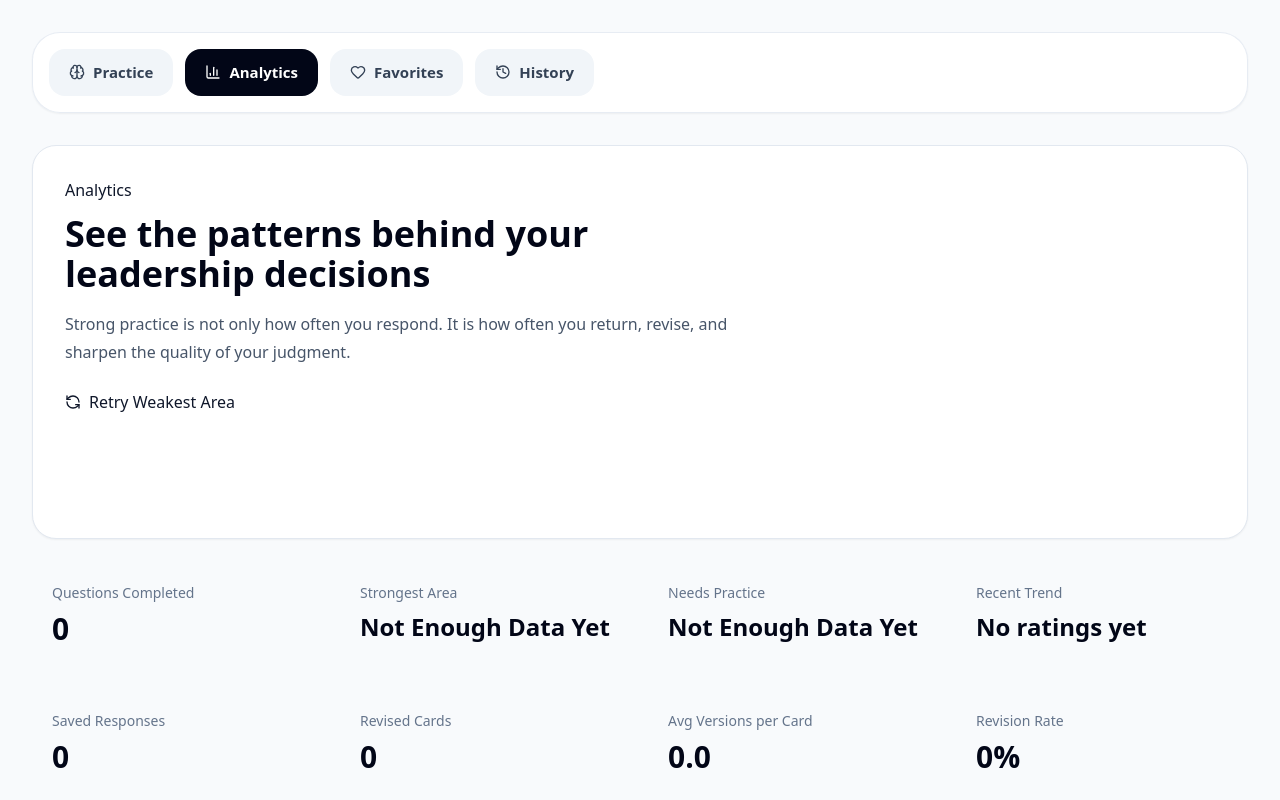
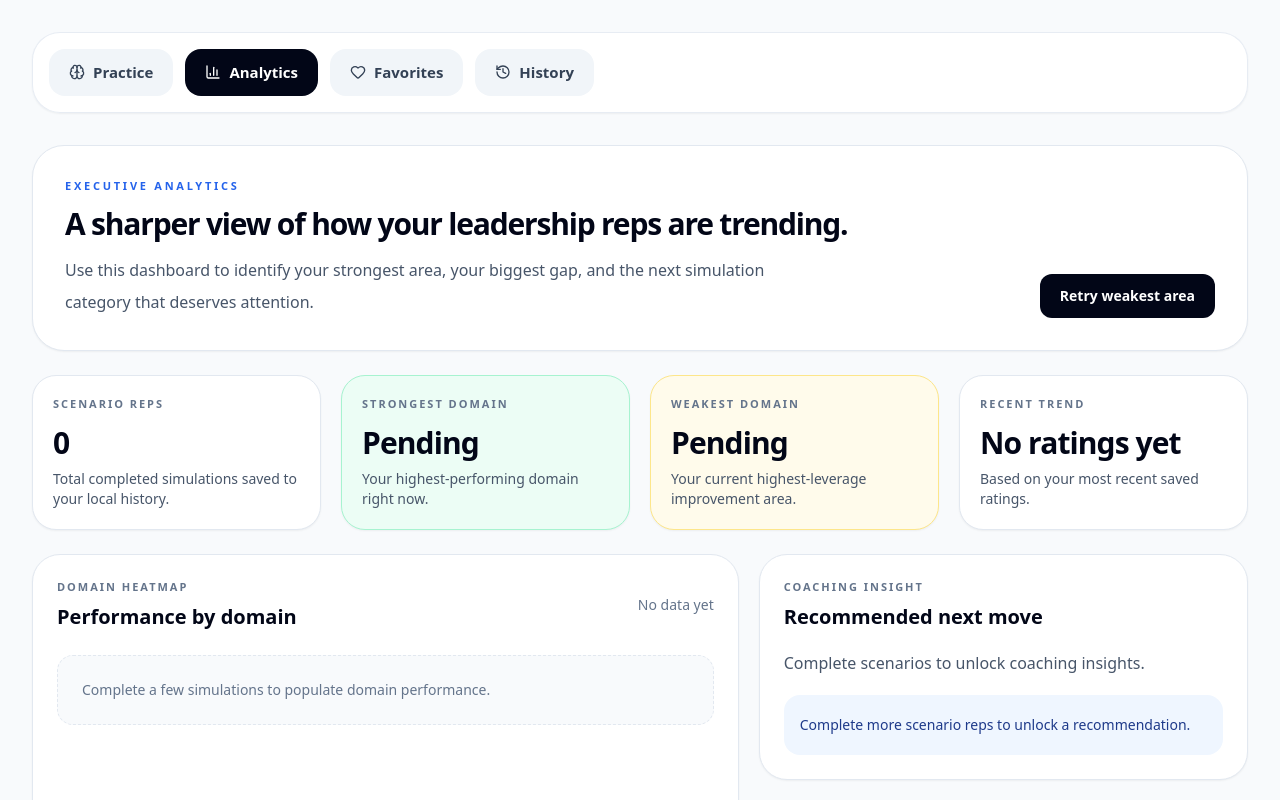
Before and after one commit to jmarc296-jpg/instructional-leadership-practice, a Next.js app: page / in a window 1280 px wide. Both pictures are taken after a click on the button "Analytics". Shown: the top 800 px of the page. Built offline with nearby package versions, Linux system fonts and the light colour scheme.

Commit message:
Upgrade analytics into executive dashboard

```diff
--- a/components/analytics-view.tsx
+++ b/components/analytics-view.tsx
@@ -1,9 +1,5 @@
-'use client'
-
-import { useMemo } from 'react'
-import { BarChart3, RefreshCcw, Sparkles, TrendingUp } from 'lucide-react'
-import { getAllWrittenResponses, getResponseVersions } from '@/lib/local-store'
-import type { AnalyticsSnapshot, Domain } from '@/types'
+import { StatCard } from '@/components/stat-card'
+import type { AnalyticsSnapshot } from '@/types'
 
 type Props = {
   analytics: AnalyticsSnapshot | null
@@ -14,26 +10,36 @@ type Props = {
   onRetryWeakestArea: () => void
 }
 
-const DOMAIN_ORDER: Domain[] = [
-  'rigor',
-  'ddi',
-  'coaching',
-  'assessment',
-  'culture',
-  'leadership'
-]
-
 function toPercent(value: number) {
   return `${Math.round(value * 100)}%`
 }
 
-function getBarWidth(value: number) {
-  const bounded = Math.max(0, Math.min(1, value))
-  return `${Math.max(8, Math.round(bounded * 100))}%`
+function getDomainRows(analytics: AnalyticsSnapshot | null) {
+  if (!analytics) return []
+
+  return Object.entries(analytics.averageRatingByDomain)
+    .sort((a, b) => b[1] - a[1])
+    .map(([domain, value]) => ({
+      domain,
+      value,
+      percent: Math.max(8, Math.round(value * 100))
+    }))
 }
 
-function getDomainLabel(domain: string) {
-  return domain.charAt(0).toUpperCase() + domain.slice(1)
+function getRecentMix(analytics: AnalyticsSnapshot | null) {
+  if (!analytics || analytics.recentRatings.length === 0) {
+    return {
+      strong: 0,
+      partial: 0,
+      struggled: 0
+    }
+  }
+
+  return {
+    strong: analytics.recentRatings.filter((r) => r === 'strong').length,
+    partial: analytics.recentRatings.filter((r) => r === 'partial').length,
+    struggled: analytics.recentRatings.filter((r) => r === 'struggled').length
+  }
 }
 
 export function AnalyticsView({
@@ -44,359 +50,177 @@ export function AnalyticsView({
   coachingInsight,
   onRetryWeakestArea
 }: Props) {
-  const responseMetrics = useMemo(() => {
-    const responses = getAllWrittenResponses()
+  const domainRows = getDomainRows(analytics)
+  const recentMix = getRecentMix(analytics)
 
-    const versionCounts = responses.map((entry) => {
-      const versions = getResponseVersions(entry.cardId)
-      return versions.length
-    })
+  const totalCompleted = analytics?.totalCompleted ?? 0
+  const totalRecent = analytics?.recentRatings.length ?? 0
 
-    const totalSavedResponses = responses.length
-    const revisedCards = versionCounts.filter((count) => count > 1).length
-    const totalVersions = versionCounts.reduce((sum, count) => sum + count, 0)
-
-    const averageVersionsPerCard =
-      totalSavedResponses > 0 ? (totalVersions / totalSavedResponses).toFixed(1) : '0.0'
-
-    const revisionRate =
-      totalSavedResponses > 0
-        ? Math.round((revisedCards / totalSavedResponses) * 100)
-        : 0
-
-    return {
-      totalSavedResponses,
-      revisedCards,
-      totalVersions,
-      averageVersionsPerCard,
-      revisionRate
-    }
-  }, [])
-
-  const orderedDomainEntries = useMemo(() => {
-    const averages = analytics?.averageRatingByDomain ?? {
-      rigor: 0,
-      ddi: 0,
-      coaching: 0,
-      assessment: 0,
-      culture: 0,
-      leadership: 0
-    }
-
-    return DOMAIN_ORDER.map((domain) => ({
-      domain,
-      value: averages[domain] ?? 0
-    }))
-  }, [analytics])
-
-  const completedCount = analytics?.totalCompleted ?? 0
-  const hasRatings = completedCount > 0
-  const hasResponses = responseMetrics.totalSavedResponses > 0
-  const hasRevisionData = responseMetrics.revisedCards > 0
-
-  const revisionGrowthRead = useMemo(() => {
-    if (!hasResponses) {
-      return 'Once you begin saving responses, this space will show whether you are refining earlier thinking or mostly moving on after a first draft.'
-    }
-
-    if (responseMetrics.revisionRate >= 60) {
-      return 'You are consistently returning to refine prior thinking. That is a strong leadership habit because it builds precision, not just completion.'
-    }
-
-    if (responseMetrics.revisionRate >= 30) {
-      return 'You are starting to revisit prior thinking, which is a strong step. Keep increasing how often you revise earlier responses instead of moving only to new scenarios.'
-    }
-
-    return 'Most of your work is still first-pass thinking. The next growth move is to revisit earlier responses and sharpen the problem, evidence, and next action more explicitly.'
-  }, [hasResponses, responseMetrics.revisionRate])
-
-  const strongestAreaLabel =
-    strongestDomain && strongestDomain !== '-'
-      ? strongestDomain
-      : 'Not enough data yet'
-
-  const weakestAreaLabel =
-    weakestDomain && weakestDomain !== '-'
-      ? weakestDomain
-      : 'Not enough data yet'
+  const recommendedFocus =
+    weakestDomain === '-' ? 'Complete more scenario reps to unlock a recommendation.' : `Prioritize ${weakestDomain} next for the highest leverage improvement.`
 
   return (
-    <div className="space-y-6 fade-in">
-      <section className="overflow-hidden rounded-3xl border border-slate-200 bg-white shadow-sm">
-        <div className="grid gap-0 lg:grid-cols-[1.4fr_0.9fr]">
-          <div className="p-6 sm:p-8">
-            <div className="section-label">Analytics</div>
+    <section className="space-y-6">
+      <div className="rounded-[32px] border border-slate-200 bg-white p-8 shadow-sm">
+        <div className="flex flex-col gap-5 lg:flex-row lg:items-end lg:justify-between">
+          <div>
+            <div className="text-[11px] font-semibold uppercase tracking-[0.25em] text-blue-600">
+              Executive Analytics
+            </div>
 
-            <h2 className="mt-3 text-3xl font-bold leading-tight text-slate-950 sm:text-4xl">
-              See the patterns behind your leadership decisions
+            <h2 className="mt-3 text-3xl font-semibold tracking-[-0.04em] text-slate-950">
+              A sharper view of how your leadership reps are trending.
             </h2>
 
-            <p className="mt-4 max-w-3xl text-base leading-7 text-slate-600">
-              Strong practice is not only how often you respond. It is how often
-              you return, revise, and sharpen the quality of your judgment.
+            <p className="mt-3 max-w-3xl text-base leading-8 text-slate-600">
+              Use this dashboard to identify your strongest area, your biggest gap,
+              and the next simulation category that deserves attention.
             </p>
+          </div>
 
-            <div className="mt-6 flex flex-wrap gap-3">
           <button
-                type="button"
             onClick={onRetryWeakestArea}
-                className="btn-primary inline-flex items-center gap-2"
+            className="rounded-xl bg-slate-950 px-5 py-3 text-sm font-semibold text-white transition hover:bg-slate-800"
           >
-                <RefreshCcw size={16} />
-                Retry Weakest Area
+            Retry weakest area
           </button>
         </div>
       </div>
 
-          <div className="hero-gradient p-6 sm:p-8">
-            <div className="text-xs font-bold uppercase tracking-[0.22em] text-white/75">
-              Growth Snapshot
+      <div className="grid gap-5 md:grid-cols-2 xl:grid-cols-4">
+        <StatCard
+          label="Scenario Reps"
+          value={totalCompleted}
+          helper="Total completed simulations saved to your local history."
+        />
+        <StatCard
+          label="Strongest Domain"
+          value={strongestDomain === '-' ? 'Pending' : strongestDomain}
+          tone="success"
+          helper="Your highest-performing domain right now."
+        />
+        <StatCard
+          label="Weakest Domain"
+          value={weakestDomain === '-' ? 'Pending' : weakestDomain}
+          tone="warning"
+          helper="Your current highest-leverage improvement area."
+        />
+        <StatCard
+          label="Recent Trend"
+          value={recentTrend}
+          helper="Based on your most recent saved ratings."
+        />
       </div>
 
-            <div className="mt-6 grid gap-4">
-              <div className="rounded-2xl bg-white/10 p-4 backdrop-blur">
-                <div className="text-xs uppercase tracking-[0.16em] text-white/70">
-                  Completed
+      <div className="grid gap-5 lg:grid-cols-[1.3fr_0.9fr]">
+        <div className="rounded-[28px] border border-slate-200 bg-white p-6 shadow-sm">
+          <div className="flex items-center justify-between">
+            <div>
+              <div className="text-[11px] font-semibold uppercase tracking-[0.18em] text-slate-500">
+                Domain Heatmap
               </div>
-                <div className="mt-1 text-3xl font-bold text-white">
-                  {completedCount}
+              <h3 className="mt-2 text-xl font-semibold text-slate-950">
+                Performance by domain
+              </h3>
+            </div>
+
+            <div className="text-sm text-slate-500">
+              {domainRows.length ? `${domainRows.length} tracked` : 'No data yet'}
             </div>
           </div>
 
-              <div className="rounded-2xl bg-white/10 p-4 backdrop-blur">
-                <div className="text-xs uppercase tracking-[0.16em] text-white/70">
-                  Strongest
+          <div className="mt-6 space-y-4">
+            {domainRows.length ? (
+              domainRows.map((row) => (
+                <div key={row.domain}>
+                  <div className="mb-2 flex items-center justify-between gap-4">
+                    <div className="text-sm font-medium capitalize text-slate-700">
+                      {row.domain}
                     </div>
-                <div className="mt-1 text-2xl font-bold capitalize text-white">
-                  {strongestAreaLabel}
+                    <div className="text-sm font-semibold text-slate-900">
+                      {toPercent(row.value)}
                     </div>
                   </div>
 
-              <div className="rounded-2xl bg-white/10 p-4 backdrop-blur">
-                <div className="text-xs uppercase tracking-[0.16em] text-white/70">
-                  Trend
+                  <div className="h-3 rounded-full bg-slate-100">
+                    <div
+                      className="h-3 rounded-full bg-gradient-to-r from-blue-600 to-indigo-600"
+                      style={{ width: `${row.percent}%` }}
+                    />
                   </div>
-                <div className="mt-1 text-2xl font-bold text-white">
-                  {recentTrend}
                 </div>
+              ))
+            ) : (
+              <div className="rounded-2xl border border-dashed border-slate-200 bg-slate-50 p-6 text-sm text-slate-500">
+                Complete a few simulations to populate domain performance.
+              </div>
+            )}
+          </div>
+        </div>
+
+        <div className="space-y-5">
+          <div className="rounded-[28px] border border-slate-200 bg-white p-6 shadow-sm">
+            <div className="text-[11px] font-semibold uppercase tracking-[0.18em] text-slate-500">
+              Coaching Insight
+            </div>
+
+            <h3 className="mt-2 text-xl font-semibold text-slate-950">
+              Recommended next move
+            </h3>
+
+            <p className="mt-4 text-base leading-8 text-slate-600">
+              {coachingInsight}
+            </p>
+
+            <div className="mt-4 rounded-2xl bg-blue-50 p-4 text-sm leading-7 text-blue-900">
+              {recommendedFocus}
+            </div>
+          </div>
+
+          <div className="rounded-[28px] border border-slate-200 bg-white p-6 shadow-sm">
+            <div className="text-[11px] font-semibold uppercase tracking-[0.18em] text-slate-500">
+              Recent Mix
+            </div>
+
+            <h3 className="mt-2 text-xl font-semibold text-slate-950">
+              Last ratings snapshot
+            </h3>
+
+            <div className="mt-5 grid grid-cols-3 gap-3">
+              <div className="rounded-2xl bg-emerald-50 p-4">
+                <div className="text-[11px] font-semibold uppercase tracking-[0.14em] text-emerald-700">
+                  Strong
+                </div>
+                <div className="mt-2 text-2xl font-semibold text-emerald-950">
+                  {recentMix.strong}
+                </div>
+              </div>
+
+              <div className="rounded-2xl bg-amber-50 p-4">
+                <div className="text-[11px] font-semibold uppercase tracking-[0.14em] text-amber-700">
+                  Partial
+                </div>
+                <div className="mt-2 text-2xl font-semibold text-amber-950">
+                  {recentMix.partial}
+                </div>
+              </div>
+
+              <div className="rounded-2xl bg-rose-50 p-4">
+                <div className="text-[11px] font-semibold uppercase tracking-[0.14em] text-rose-700">
+                  Struggled
+                </div>
+                <div className="mt-2 text-2xl font-semibold text-rose-950">
+                  {recentMix.struggled}
+                </div>
+              </div>
+            </div>
+
+            <div className="mt-4 text-sm text-slate-500">
+              {totalRecent ? `${totalRecent} recent ratings included.` : 'No recent ratings yet.'}
             </div>
           </div>
         </div>
       </div>
     </section>
-
-      <section className="grid gap-4 md:grid-cols-2 xl:grid-cols-4">
-        <div className="app-card p-5 transition-all duration-200 hover:-translate-y-1 hover:shadow-xl">
-          <div className="text-sm text-slate-500">Questions Completed</div>
-          <div className="mt-2 text-3xl font-bold text-slate-950">
-            {completedCount}
-          </div>
-        </div>
-
-        <div className="app-card p-5 transition-all duration-200 hover:-translate-y-1 hover:shadow-xl">
-          <div className="text-sm text-slate-500">Strongest Area</div>
-          <div className="mt-2 text-2xl font-bold capitalize text-slate-950">
-            {strongestAreaLabel}
-          </div>
-        </div>
-
-        <div className="app-card p-5 transition-all duration-200 hover:-translate-y-1 hover:shadow-xl">
-          <div className="text-sm text-slate-500">Needs Practice</div>
-          <div className="mt-2 text-2xl font-bold capitalize text-slate-950">
-            {weakestAreaLabel}
-          </div>
-        </div>
-
-        <div className="app-card p-5 transition-all duration-200 hover:-translate-y-1 hover:shadow-xl">
-          <div className="text-sm text-slate-500">Recent Trend</div>
-          <div className="mt-2 text-2xl font-bold text-slate-950">
-            {recentTrend}
-          </div>
-        </div>
-      </section>
-
-      <section className="grid gap-4 md:grid-cols-2 xl:grid-cols-4">
-        <div className="app-card p-5 transition-all duration-200 hover:-translate-y-1 hover:shadow-xl">
-          <div className="text-sm text-slate-500">Saved Responses</div>
-          <div className="mt-2 text-3xl font-bold text-slate-950">
-            {responseMetrics.totalSavedResponses}
-          </div>
-        </div>
-
-        <div className="app-card p-5 transition-all duration-200 hover:-translate-y-1 hover:shadow-xl">
-          <div className="text-sm text-slate-500">Revised Cards</div>
-          <div className="mt-2 text-3xl font-bold text-slate-950">
-            {responseMetrics.revisedCards}
-          </div>
-        </div>
-
-        <div className="app-card p-5 transition-all duration-200 hover:-translate-y-1 hover:shadow-xl">
-          <div className="text-sm text-slate-500">Avg Versions per Card</div>
-          <div className="mt-2 text-3xl font-bold text-slate-950">
-            {responseMetrics.averageVersionsPerCard}
-          </div>
-        </div>
-
-        <div className="app-card p-5 transition-all duration-200 hover:-translate-y-1 hover:shadow-xl">
-          <div className="text-sm text-slate-500">Revision Rate</div>
-          <div className="mt-2 text-3xl font-bold text-slate-950">
-            {responseMetrics.revisionRate}%
-          </div>
-        </div>
-      </section>
-
-      <section className="grid gap-4 xl:grid-cols-[1.15fr_0.85fr]">
-        <div className="app-card p-6 sm:p-7 transition-all duration-200 hover:-translate-y-1 hover:shadow-xl">
-          <div className="flex items-center gap-2">
-            <Sparkles size={18} className="text-violet-600" />
-            <div className="section-label">Coaching Insight</div>
-          </div>
-
-          <p className="mt-4 text-base leading-7 text-slate-800">
-            {coachingInsight}
-          </p>
-
-          <div className="mt-6 rounded-2xl border border-violet-200 bg-violet-50 p-5">
-            <div className="text-xs font-bold uppercase tracking-[0.18em] text-violet-700">
-              Revision Growth Read
-            </div>
-            <p className="mt-3 text-sm leading-6 text-violet-950">
-              {revisionGrowthRead}
-            </p>
-          </div>
-        </div>
-
-        <div className="hero-gradient p-6 sm:p-7 transition-all duration-200 hover:-translate-y-1 hover:shadow-xl">
-          <div className="flex items-center gap-2 text-white">
-            <TrendingUp size={18} />
-            <div className="text-xs font-bold uppercase tracking-[0.22em] text-white/75">
-              Growth Read
-            </div>
-          </div>
-
-          <div className="mt-6 space-y-4">
-            <div className="rounded-2xl bg-white/10 p-4 backdrop-blur">
-              <div className="text-sm text-white/70">Average Response Quality</div>
-              <div className="mt-1 text-3xl font-bold text-white">
-                {hasRatings
-                  ? `${Math.round(
-                      (orderedDomainEntries.reduce((sum, item) => sum + item.value, 0) /
-                        orderedDomainEntries.length) *
-                        100
-                    )}%`
-                  : '—'}
-              </div>
-            </div>
-
-            <div className="rounded-2xl bg-white/10 p-4 backdrop-blur">
-              <div className="text-sm text-white/70">Revision Strength</div>
-              <div className="mt-1 text-3xl font-bold text-white">
-                {responseMetrics.revisionRate}%
-              </div>
-            </div>
-
-            <div className="rounded-2xl bg-white/10 p-4 backdrop-blur">
-              <div className="text-sm text-white/70">Most Urgent Focus</div>
-              <div className="mt-1 text-2xl font-bold capitalize text-white">
-                {weakestAreaLabel}
-              </div>
-            </div>
-          </div>
-        </div>
-      </section>
-
-      <section className="app-card p-6 sm:p-7 transition-all duration-200 hover:-translate-y-1 hover:shadow-xl">
-        <div className="flex items-center gap-2">
-          <BarChart3 size={18} className="text-blue-600" />
-          <div>
-            <div className="section-label">Domain Performance</div>
-            <p className="mt-2 text-sm leading-6 text-slate-600">
-              Average self-ratings across each instructional leadership domain.
-            </p>
-          </div>
-        </div>
-
-        {!hasRatings ? (
-          <div className="mt-6 rounded-2xl border border-dashed border-slate-300 p-6 text-sm leading-6 text-slate-500">
-            Complete a few rated scenarios to populate domain performance.
-          </div>
-        ) : (
-          <div className="mt-8 space-y-5">
-            {orderedDomainEntries.map(({ domain, value }) => (
-              <div key={domain} className="space-y-2">
-                <div className="flex items-center justify-between gap-3">
-                  <span className="text-sm font-semibold text-slate-700">
-                    {getDomainLabel(domain)}
-                  </span>
-                  <span className="text-sm font-bold text-slate-900">
-                    {toPercent(value)}
-                  </span>
-                </div>
-
-                <div className="h-3 rounded-full bg-slate-100">
-                  <div
-                    className="h-3 rounded-full bg-gradient-to-r from-blue-600 to-indigo-600 transition-all"
-                    style={{ width: getBarWidth(value) }}
-                  />
-                </div>
-              </div>
-            ))}
-          </div>
-        )}
-      </section>
-
-      <section className="grid gap-4 lg:grid-cols-2">
-        <div className="rounded-3xl border border-emerald-200 bg-emerald-50 p-6 shadow-sm transition-all duration-200 hover:-translate-y-1 hover:shadow-xl">
-          <div className="text-xs font-bold uppercase tracking-[0.22em] text-emerald-700">
-            What is going well
-          </div>
-
-          <ul className="mt-4 space-y-3 text-sm leading-6 text-emerald-950">
-            <li>
-              •{' '}
-              {hasRatings
-                ? `Your strongest current domain is ${strongestAreaLabel}.`
-                : 'You are beginning to build a performance baseline.'}
-            </li>
-            <li>
-              •{' '}
-              {hasResponses
-                ? `${responseMetrics.totalSavedResponses} saved response${responseMetrics.totalSavedResponses === 1 ? '' : 's'} give you reflection data beyond ratings alone.`
-                : 'Once you save responses, this space will show revision habits too.'}
-            </li>
-            <li>
-              •{' '}
-              {hasRevisionData
-                ? `${responseMetrics.revisedCards} card${responseMetrics.revisedCards === 1 ? '' : 's'} have already been revised, which shows active refinement.`
-                : 'Revision habits will become visible here once you revisit saved responses.'}
-            </li>
-          </ul>
-        </div>
-
-        <div className="rounded-3xl border border-amber-200 bg-amber-50 p-6 shadow-sm transition-all duration-200 hover:-translate-y-1 hover:shadow-xl">
-          <div className="text-xs font-bold uppercase tracking-[0.22em] text-amber-700">
-            Tighten next
-          </div>
-
-          <ul className="mt-4 space-y-3 text-sm leading-6 text-amber-950">
-            <li>
-              •{' '}
-              {weakestDomain !== '-' && weakestDomain
-                ? `Spend the next round in ${weakestDomain} to build sharper pattern recognition there.`
-                : 'Complete more rated practice to identify the next domain to target.'}
-            </li>
-            <li>
-              •{' '}
-              {responseMetrics.revisionRate < 50
-                ? 'Increase the number of cards you revise. Growth comes faster when you sharpen prior thinking, not just start fresh.'
-                : 'Keep using revision strategically so the quality of thinking keeps rising.'}
-            </li>
-            <li>
-              • Use the History view to compare earlier and current responses, then reopen a card and tighten the issue, evidence, and next move.
-            </li>
-          </ul>
-        </div>
-      </section>
-    </div>
   )
 }
--- /dev/null
+++ b/components/stat-card.tsx
@@ -0,0 +1,36 @@
+type Props = {
+  label: string
+  value: string | number
+  tone?: 'default' | 'success' | 'warning'
+  helper?: string
+}
+
+export function StatCard({
+  label,
+  value,
+  tone = 'default',
+  helper
+}: Props) {
+  const toneClasses =
+    tone === 'success'
+      ? 'border-emerald-200 bg-emerald-50'
+      : tone === 'warning'
+        ? 'border-amber-200 bg-amber-50'
+        : 'border-slate-200 bg-white'
+
+  return (
+    <div className={`rounded-[24px] border p-5 shadow-sm ${toneClasses}`}>
+      <div className="text-[11px] font-semibold uppercase tracking-[0.18em] text-slate-500">
+        {label}
+      </div>
+
+      <div className="mt-3 text-3xl font-semibold tracking-[-0.03em] text-slate-950">
+        {value}
+      </div>
+
+      {helper ? (
+        <div className="mt-2 text-sm text-slate-600">{helper}</div>
+      ) : null}
+    </div>
+  )
+}
```
Lines whose indentation alone changed are shown as unchanged.
